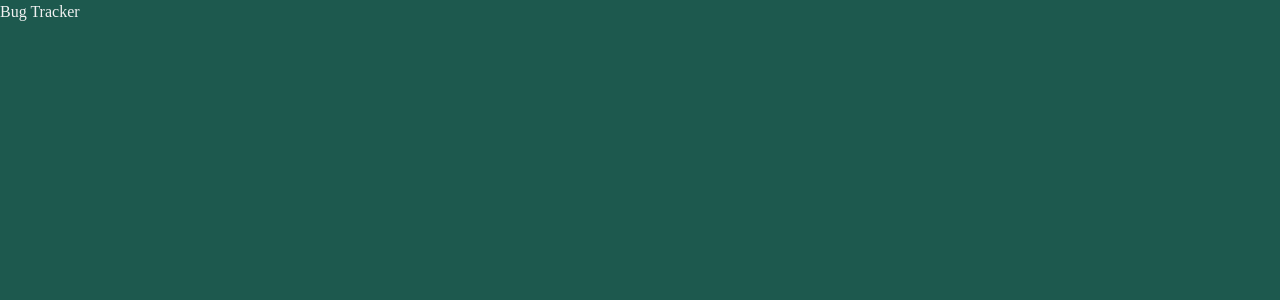
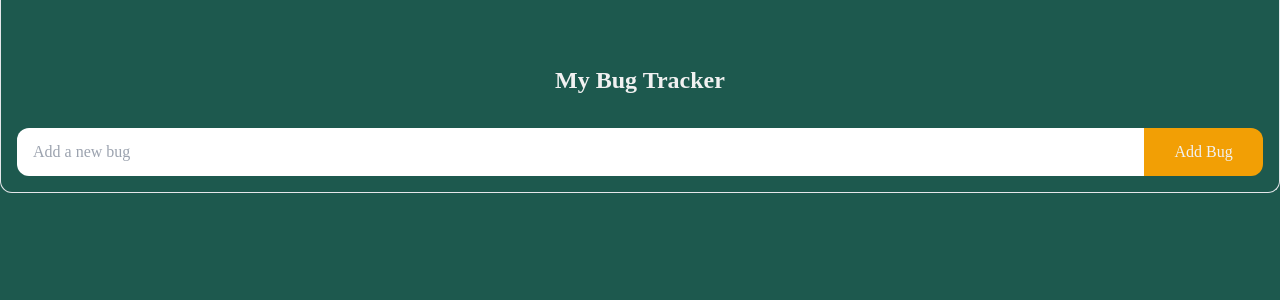
Before and after one commit to motazhaj/bug-tracker-PERN, a React (Vite) app in the folder client/: page / in a window 1280 px wide. Shown: the top 300 px of the page. Built offline with nearby package versions, Linux system fonts and the light colour scheme; a web font is replaced by a local one.

Commit message:
Implement adding bug form interface

```diff
--- a/client/src/App.jsx
+++ b/client/src/App.jsx
@@ -1,7 +1,24 @@
+import DefaultContainer from "./components/layout/DefaultContainer";
+
 function App() {
   return (
     <>
-      <h1>Bug Tracker</h1>
+      <DefaultContainer>
+        <h1 className="text-2xl font-bold text-center mt-12">My Bug Tracker</h1>
+
+        <form className="flex h-12 rounded-xl overflow-hidden">
+          <input
+            className="w-full h-full px-4 text-black"
+            name="newbug"
+            id="newbug"
+            type="text"
+            placeholder="Add a new bug"
+          />
+          <button className="bg-[#F29F05] hover:bg-[#e6b968] w-32 h-full px-4" type="submit">
+            Add Bug
+          </button>
+        </form>
+      </DefaultContainer>
     </>
   );
 }
```
